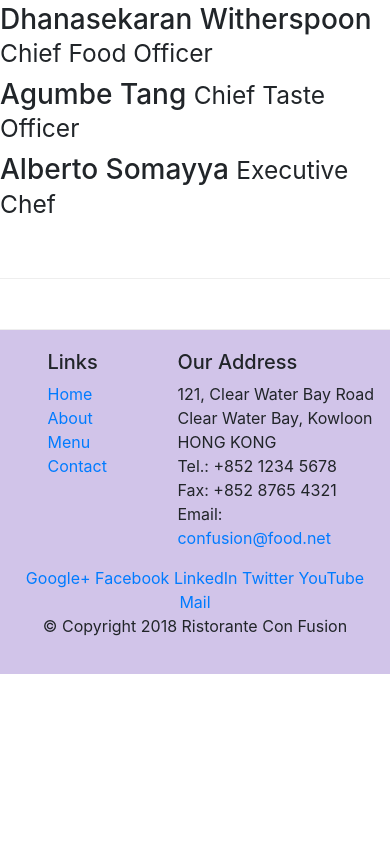
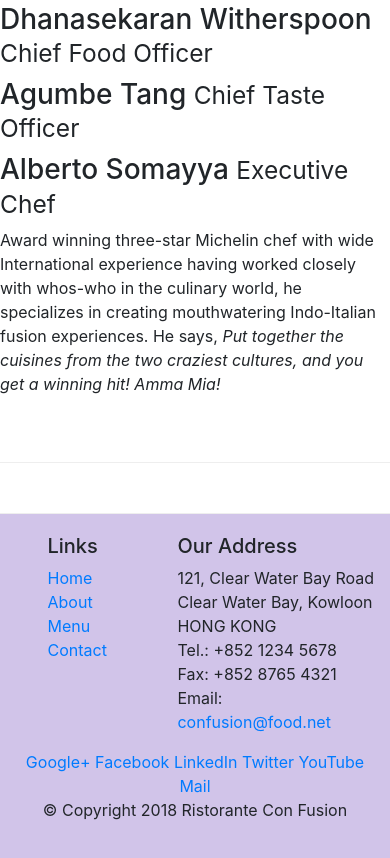
Before and after one commit to aarushi-verma/Coursera_Bootstrap, a website: page aboutus.html in a window 390 px wide. Shown: the part 1104-1962 px from the top of the page. Before the commit the page ends 1778 px from the top, so only its background shows below. Drawn offline with nearby package versions, Linux system fonts and the light colour scheme.

Commit message:
Assignment-1

```diff
--- a/aboutus.html
+++ b/aboutus.html
@@ -58,7 +58,7 @@
                 <h3>Agumbe Tang <small>Chief Taste Officer</small></h3>
                 <p class = "d-none d-sm-block">Blessed with the most discerning gustatory sense, Agumbe, our CTO, personally ensures that every dish that we serve meets his exacting tastes. Our chefs dread the tongue lashing that ensues if their dish does not meet his exacting standards. He lives by his motto, <em>You click only if you survive my lick.</em></p>
                 <h3>Alberto Somayya <small>Executive Chef</small></h3>
-                <p class = "d-none d-sm-block">Award winning three-star Michelin chef with wide International experience having worked closely with whos-who in the culinary world, he specializes in creating mouthwatering Indo-Italian fusion experiences. He says, <em>Put together the cuisines from the two craziest cultures, and you get a winning hit! Amma Mia!</em></p>
+                <p>Award winning three-star Michelin chef with wide International experience having worked closely with whos-who in the culinary world, he specializes in creating mouthwatering Indo-Italian fusion experiences. He says, <em>Put together the cuisines from the two craziest cultures, and you get a winning hit! Amma Mia!</em></p>
             </div>
        </div>
 
```
